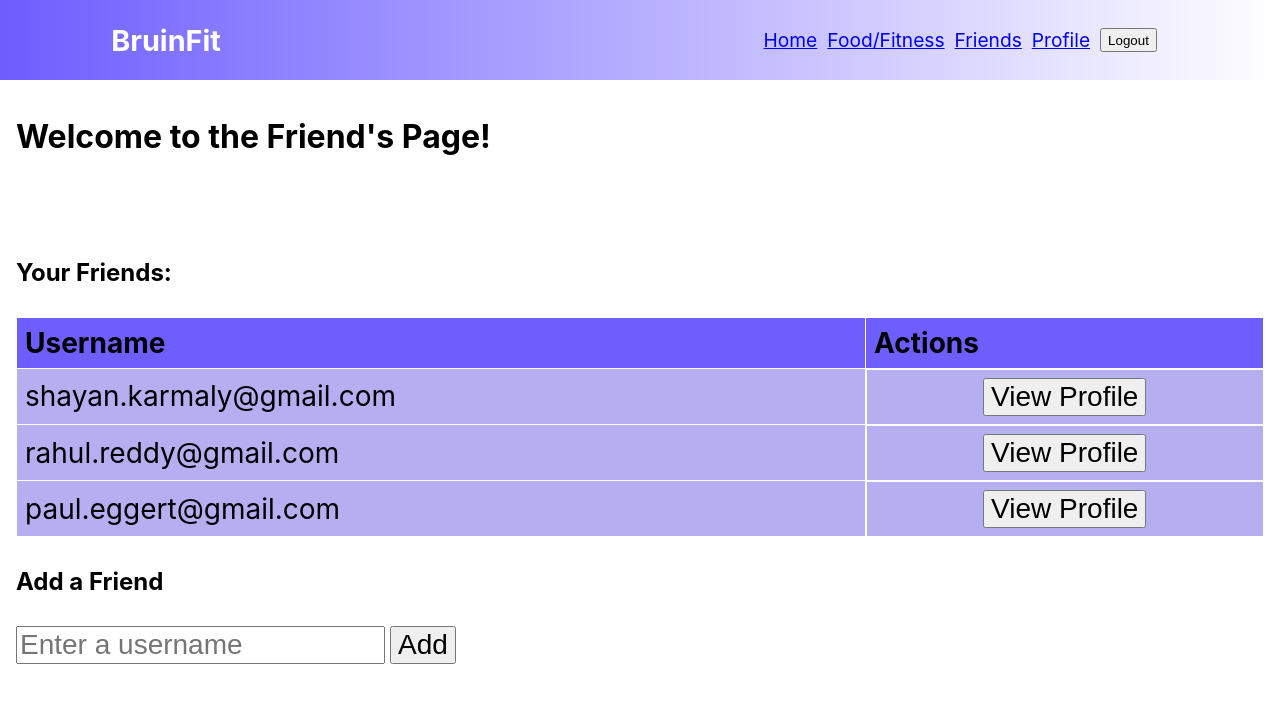
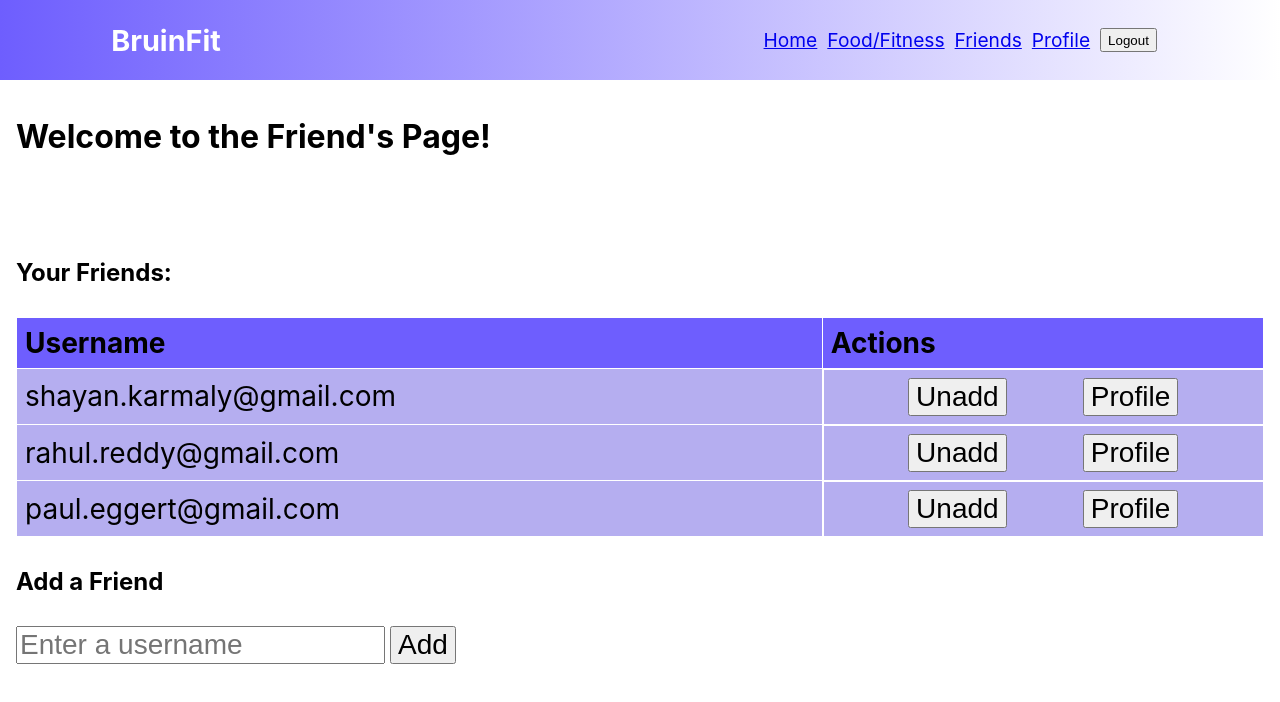
Before and after one commit to Akash-Github2/BruinFit, a React (Create React App) app in the folder bruin-fit/: page /friends in a window 1280 px wide. Shown: the top 702 px of the page. Built offline with nearby package versions, Linux system fonts and the light colour scheme.

Commit message:
updated friends page to link profile

```diff
--- a/bruin-fit/src/EditableRowFriends.js
+++ b/bruin-fit/src/EditableRowFriends.js
@@ -9,14 +9,11 @@ const EditableRowFriends = ({editFormData, handleEditFormChange}) => {
               name="username"
               required = "required"
               placeholder = "Enter a username"
-              onChange={handleAddFormChange}
+              onChange={handleEditFormChange}
                 />
             </td>
 
 
-            <td>
-                <button type = "submit">Save</button>
-            </td>
         </tr>
     )
 }
--- a/bruin-fit/src/Friends.js
+++ b/bruin-fit/src/Friends.js
@@ -1,12 +1,9 @@
 import React, {useState, Fragment } from 'react';
-//import FriendsList from './FriendsList'
-import './Food.css'
 import data from "./mock-data-friends.json";
-//import ReadOnlyRowFriends from './components/ReadOnlyRow';
-//import EditableRowFriends from './components/EditableRow';
-//const API_BASE = "http://rest.learncode.academy/api/efa/friends";
+import ReadOnlyFriends from './ReadOnlyFriends';
+import EditableRowFriends from './EditableRowFriends';
+import "./Fitness.css"
 import { nanoid } from 'nanoid';
-
 
 //creating a friendslist
 const Friends= () =>
@@ -78,58 +75,6 @@ const Friends= () =>
 
 
 
-/*mountingData()
-{
-    fetch(API_BASE)
-    .then(res =>res.json())
-    .then(response => {
-        console.log(response)
-        this.ListeningStateChangedEvent({friends: response})
-    })
-
-}
-
-deleteFriend = (e, friend) =>
-{
-    fetch('${API_BASE}/${friend.id}', {
-        method: "DELETE",
-        headers: {
-            "Content-Type": "application/json",
-        }
-    })
-    .then(res=>
-    {
-        let tempFriends = this.state.friends.filter(fr => fr !==friend)
-        this.setState({friends: tempFriends})
-
-    })
-}
-
-handleSubmit = event =>
-{
-    event.preventDefault();
-    var name = this.refs.name.value;
-    var age = this.refs.age.value;
-    var friendsTemp = this.state.friends;
-
-    fetch(API_BASE, {
-        method: "POST",
-        headers: {
-          "Content-Type": "application/json",
-        },
-        body: JSON.stringify({ name: name, age: age })
-      })
-        .then(res => res.json())
-        .then(response => {
-          console.log(response)
-          friendsTemp.push(response)
-          this.setState({ friends: friendsTemp })
-          this.refs.name.value = ""
-          this.refs.age.value = ""
-        })
-}
-
-*/
 
 
   return (
@@ -142,24 +87,36 @@ handleSubmit = event =>
           <h2>
              Your Friends:
           </h2>
+
+
           <form>
             <table>
+
               <thead>
                 <tr>
                   <th>Username</th>
                   <th>Actions </th>
+
                 </tr>
             </thead>
             <tbody>
               {contacts.map((contact) => (
-                 <tr>
-                   <td> {contact.username}</td>
-                   <td>{contact.actions}
-                   <button className="btn btn-success" type="submit">
-          View Profile
-          </button>
-          </td>
-                 </tr>
+
+                <Fragment>
+                            { editContactId === contact.id ? (
+                            <EditableRowFriends
+                            editformData = {editFormData}
+                            handleEditformChange = {handleEditFormChange}
+                            />
+                            ) : (
+                            <ReadOnlyFriends
+                            contact = {contact}
+                            handleEditClick = {handleEditClick}
+                            handleDeleteClick={handleDeleteClick}
+
+                            />) }
+
+                        </Fragment>
 
                         ))}
 
@@ -191,27 +148,3 @@ handleSubmit = event =>
 
 
 export default Friends;
-
-
-
-/*
-const Friends = () =>
-{
-  const [contacts, setContacts] = useState(data);
-    const [addFormData, setAddFormData] = useState({
-        username: '',
-
-    });
-
-    const handleAddFormChange = (event) => {
-      event.preventDefault();
-        const fieldName = event.target.getAttribute('name');
-        const fieldValue = event.target.value;
-
-        const newFormData = { ...addFormData };
-        newFormData[fieldName] = fieldValue;
-        setAddFormData(newFormData);
-    }
-}
-
-*/
--- a/bruin-fit/src/ReadOnlyFriends.js
+++ b/bruin-fit/src/ReadOnlyFriends.js
@@ -1,20 +1,32 @@
-import React from 'react'
+import React from 'react';
+import { useNavigate } from 'react-router';
 
 
-const ReadOnlyRow = ({ contact, handleEditClick }) => {
+
+
+const ReadOnlyFriends = ({ contact, handleDeleteClick }) => {
+
+
+        let navigate = useNavigate();
+        function handleClick() {
+          navigate('/profile')
+        }
+
+
+
     return (
         <tr>
-            <td> {contact.date} </td>
-            <td> {contact.food} </td>
-            <td> {contact.calories}</td>
+            <td> {contact.username} </td>
             <td>
-                <button type= "button" onClick={(event) => handleEditClick(event, contact)}
-                >
-                    Edit
+                <button type="button" onClick={() => handleDeleteClick(contact.id)}>
+                    Unadd
                 </button>
+
+                <button onClick={handleClick}>Profile</button>
+
             </td>
         </tr>
     )
 }
 
-export default ReadOnlyRow
+export default ReadOnlyFriends
```
Also changed, not shown: bruin-fit/src/App.js (+5 -5 lines), bruin-fit/src/FriendsToProfile.js (added), 1 other file (tests, documents, lock files or other folders).
